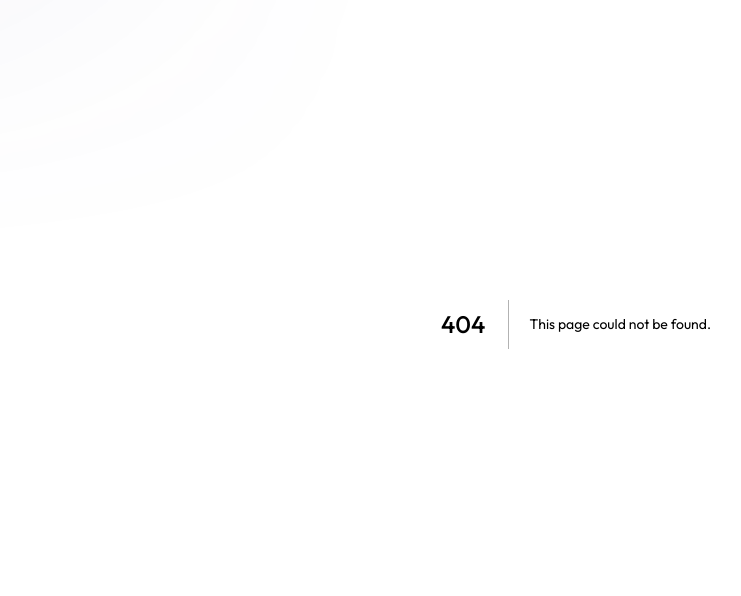
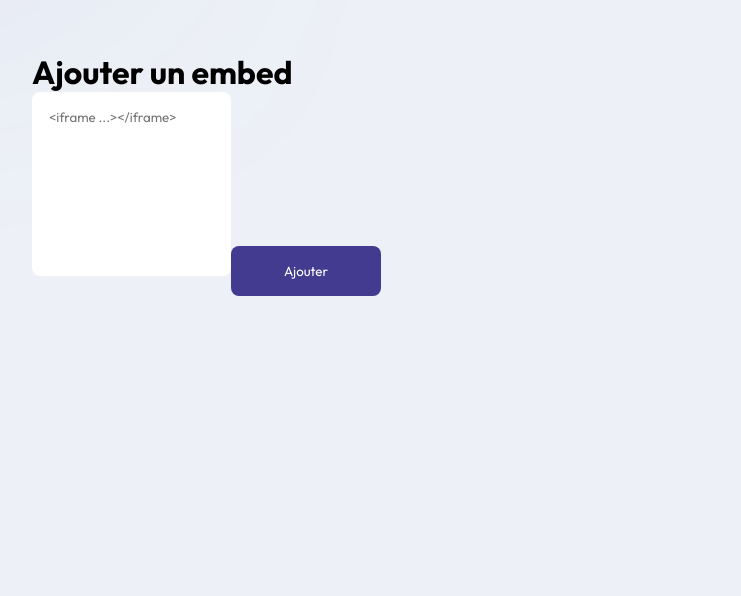
Before and after one commit to BaptisteCainjo/my-website, a Next.js app: page /embed in a window 1280 px wide. Before the commit this address had no page. Shown: the part 204-800 px from the top of the page, without its empty margins (64-805 px from the left). Built offline with nearby package versions, Linux system fonts and the light colour scheme.

Commit message:
Feat: Testing feature

```diff
--- /dev/null
+++ b/embeds.json
@@ -0,0 +1,6 @@
+[
+  {
+    "id": 1752400906795,
+    "code": "<iframe src=\"https://www.linkedin.com/embed/feed/update/urn:li:share:7349521430423703552?collapsed=1\" height=\"671\" width=\"504\" frameborder=\"0\" allowfullscreen=\"\" title=\"Post intégré\"></iframe>"
+  }
+]
--- /dev/null
+++ b/src/app/api/embeds/route.ts
@@ -0,0 +1,22 @@
+import { NextResponse } from "next/server";
+import fs from "fs";
+import path from "path";
+
+const filePath = path.join(process.cwd(), "embeds.json");
+
+export async function GET() {
+  const data = fs.readFileSync(filePath, "utf-8");
+  const embeds = JSON.parse(data);
+  return NextResponse.json(embeds);
+}
+
+export async function POST(req: Request) {
+  const body = await req.json();
+  const data = fs.readFileSync(filePath, "utf-8");
+  const embeds = JSON.parse(data);
+
+  embeds.push({ id: Date.now(), code: body.code });
+
+  fs.writeFileSync(filePath, JSON.stringify(embeds, null, 2));
+  return NextResponse.json({ success: true });
+}
--- /dev/null
+++ b/src/app/embed/page.tsx
@@ -0,0 +1,43 @@
+"use client";
+
+import { useState } from "react";
+
+export default function Home() {
+  const [code, setCode] = useState("");
+  const [success, setSuccess] = useState(false);
+
+  const handleSubmit = async (e: React.FormEvent) => {
+    e.preventDefault();
+    const res = await fetch("/api/embeds", {
+      method: "POST",
+      headers: { "Content-Type": "application/json" },
+      body: JSON.stringify({ code }),
+    });
+    if (res.ok) {
+      setSuccess(true);
+      setCode("");
+    }
+  };
+
+  return (
+    <main className="p-6 max-w-xl mx-auto">
+      <h1 className="text-2xl mb-4">Ajouter un embed</h1>
+      <form onSubmit={handleSubmit} className="flex flex-col gap-4">
+        <textarea
+          value={code}
+          onChange={(e) => setCode(e.target.value)}
+          placeholder="<iframe ...></iframe>"
+          rows={4}
+          className="p-2 border rounded"
+        />
+        <button
+          type="submit"
+          className="bg-blue-500 text-white px-4 py-2 rounded"
+        >
+          Ajouter
+        </button>
+        {success && <p className="text-green-600">Code ajouté !</p>}
+      </form>
+    </main>
+  );
+}
--- a/tsconfig.json
+++ b/tsconfig.json
@@ -26,7 +26,9 @@
     "**/*.ts",
     "**/*.tsx",
     ".next/types/**/*.ts",
-    "src/utils/functions/formattedDate.js"
+    "src/utils/functions/formattedDate.js",
+    "src/app/api/linkedin-post/route.js",
+    "src/app/embed"
   ],
   "exclude": ["node_modules"]
 }
```
Also changed, not shown: src/app/view/page.tsx (added, +27 -0 lines).
